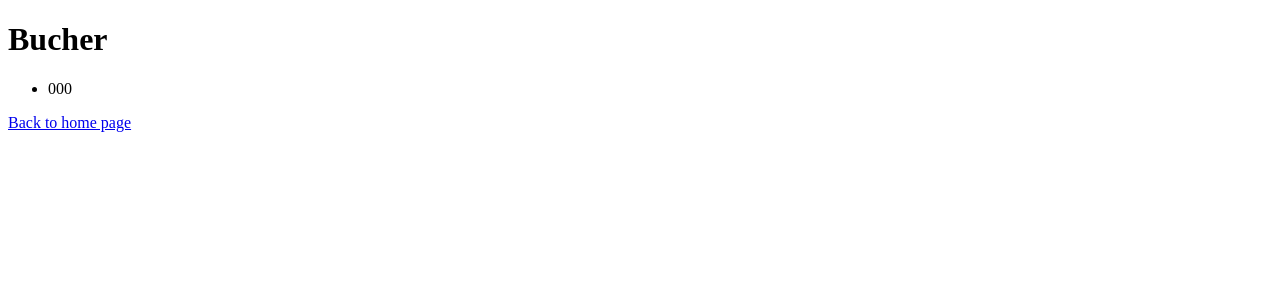
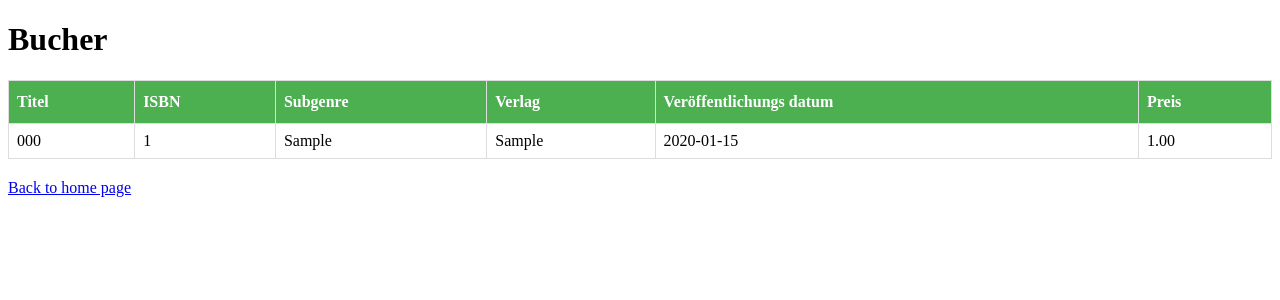
Before and after one commit to svenlanao/projekt, a Flask app: page /bucher in a window 1280 px wide. Shown: the top 300 px of the page. Run offline with Flask 3, Linux system fonts and the light colour scheme; tables that the repository leaves empty hold one stand-in row (values such as "Sample post").

Commit message:
Se agregó y organizó la información en tablas, se agrego la clase subgenre a models, se cambio genre.html a genre_subgenre.html

```diff
--- a/app/routes.py
+++ b/app/routes.py
@@ -21,10 +21,10 @@ def bucher():
     return render_template('/bucher.html', bucher=bucher)
 
 #Genre
-@main_routes.route('/genre')
-def genre():
-    genre = Genre.query.all()
-    return render_template('/genre.html', genre=genre)
+@main_routes.route('/genres')
+def genre_subgenre():
+    genres = Genre.query.all()
+    return render_template('/genre_subgenre.html', genres=genres)
 
 #
 @main_routes.route('/suchen', methods=['GET', 'POST'])
--- a/app/templates/bucher.html
+++ b/app/templates/bucher.html
@@ -4,10 +4,30 @@
 
 {% block body %}
 <h1>Bucher</h1>
-<ul>
-    {% for buch in bucher %}
-    <li>{{ buch.titel }}</li>
-    {% endfor %}
-</ul>
+<table>
+    <thead>
+        <tr>
+            <th>Titel</th>
+            <th>ISBN</th>
+            <th>Subgenre</th>
+            <th>Verlag</th>
+            <th>Veröffentlichungs datum</th>
+            <th>Preis</th>
+        </tr>
+    </thead>
+    <tbody>
+        {% for buch in bucher %}
+        <tr>
+            <td>{{ buch.titel }}</td>
+            <td>{{ buch.isbn }}</td>
+            <td>{{ buch.subgenre.subgenre }}</td>
+            <td>{{ buch.verlag }}</td>
+            <td>{{ buch.veroffentlichungsdatum }}</td>
+            <td>{{ buch.preis }}</td>
+        </tr>
+        {% endfor %}
+    </tbody>
+</table>
+
 <a href="{{ url_for('main_routes.home') }}">Back to home page</a>
 {% endblock %}
--- a/app/templates/home.html
+++ b/app/templates/home.html
@@ -9,7 +9,7 @@
         <ul>
             <li><a href="{{ url_for('main_routes.autoren') }}">Autoren</a></li>
             <li><a href="{{ url_for('main_routes.bucher') }}">Bucher</a></li>
-            <li><a href="{{ url_for('main_routes.genre') }}">Genre</a></li>
+            <li><a href="{{ url_for('main_routes.genre_subgenre') }}">Genre</a></li>
         </ul>
     </nav>
 </header>
--- a/app/templates/layout.html
+++ b/app/templates/layout.html
@@ -6,6 +6,34 @@
     <meta http-equiv="X-UA-Compatible" content="IE=edge">
     <meta name="viewport" content="width=device-width, initial-scale=1.0">
     <title>{% block titel %} {% endblock %}</title>
+    <style>
+        table {
+            width: 100%;
+            border-collapse: collapse;
+            margin: 20px 0;
+        }
+        th, td {
+            border: 1px solid #ddd;
+            padding: 8px;
+            text-align: left;
+        }
+        th {
+            background-color: #f2f2f2;
+        }
+        tr:nth-child(even) {
+            background-color: #f9f9f9;
+        }
+        tr:hover {
+            background-color: #ddd;
+        }
+        th {
+            padding-top: 12px;
+            padding-bottom: 12px;
+            background-color: #4CAF50;
+            color: white;
+        }
+
+    </style>
 </head>
 
 <body>
```
Also changed, not shown: app/models.py (+15 -2 lines), app/templates/autoren.html (+20 -6 lines), app/templates/genre.html (deleted, +0 -13 lines), app/templates/genre_subgenre.html (added, +31 -0 lines).
